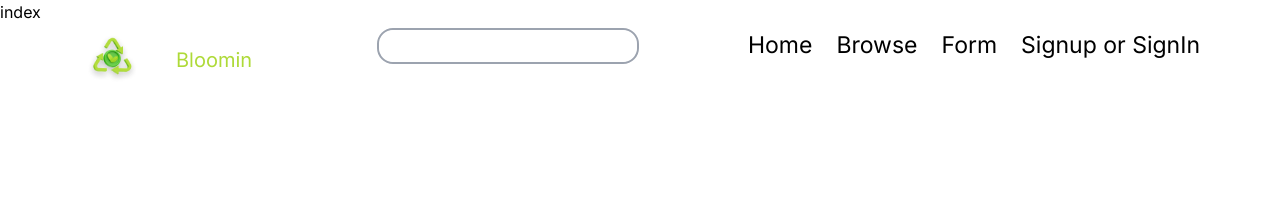
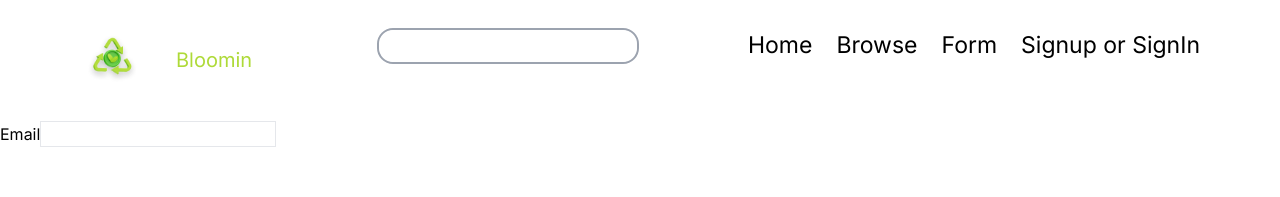
Before and after one commit to luismolinuevo/Bloomin, a Next.js app in the folder client/: page /signup in a window 1280 px wide. Shown: the top 197 px of the page. Built offline with nearby package versions, Linux system fonts and the light colour scheme.

Commit message:
Navbar fixed and structure of signup form created

```diff
--- a/client/components/Navbar/Navbar.js
+++ b/client/app/components/Navbar/Navbar.js
@@ -105,7 +105,7 @@ export default function Navbar() {
             ? "bg-gray-800 bg-opacity-80"
             : ""
         }`}
-        id="top"
+        style={{position: isScrolled ? "sticky" : "static", top: 0}}
       >
         <nav className="flex justify-between">
           <Link
--- a/client/app/layout.js
+++ b/client/app/layout.js
@@ -1,6 +1,6 @@
 import { Inter } from 'next/font/google'
 import './globals.css'
-import Navbar from '@/components/Navbar/Navbar'
+import Navbar from './components/Navbar/Navbar'
 
 const inter = Inter({ subsets: ['latin'] })
 
@@ -13,8 +13,10 @@ export default function RootLayout({ children }) {
   return (
     <html lang="en">
       <body className={inter.className}>
+        <div className='flex flex-col h-screen'>
         <Navbar/>
-        {children}
+        <main className='flex-grow'>{children}</main>
+        </div>
         </body>
     </html>
   )
--- a/client/app/signup/Form.jsx
+++ b/client/app/signup/Form.jsx
@@ -1,7 +1,27 @@
-import React from 'react'
+"use client"
+
+import React from "react";
+import { useForm } from "react-hook-form";
 
 export default function Form() {
+  const {
+    register,
+    data,
+    handleSubmit,
+    formState: { errors },
+  } = useForm();
   return (
-    <div>Form</div>
-  )
+    <form onSubmit={handleSubmit(data)}>
+      <label >Email</label>
+      <input {...register("email", { required: true })} className="border"/>
+      {errors.email && <p>Email is required.</p>}
+      <input {...register("Username", { required: true })} />
+      {errors.Username && <p>Username is required.</p>}
+      <input {...register("Password", { required: true })} />
+      {errors.Password && <p>Password is required.</p>}
+      <input {...register("ConfirmPassword", { required: true })} />
+      {errors.ConfirmPassword && <p>Confirm Password is required.</p>}
+    </form>
+  );
+
 }
--- a/client/app/signup/page.jsx
+++ b/client/app/signup/page.jsx
@@ -1,8 +1,11 @@
 import React from 'react'
+import Form from './Form'
 
 export default function index() {
   return (
-    <div>index</div>
+    <div>
+      <Form/>
+    </div>
   )
 }
 //need layout to have navbar on top
--- a/client/package.json
+++ b/client/package.json
@@ -12,7 +12,8 @@
     "@heroicons/react": "^1.0.6",
     "next": "14.0.0",
     "react": "^18",
-    "react-dom": "^18"
+    "react-dom": "^18",
+    "react-hook-form": "^7.48.2"
   },
   "devDependencies": {
     "autoprefixer": "^10",
```
Also changed, not shown: client/app/components/Navbar/SearchBar.js (renamed from client/components/Navbar/SearchBar.js), 1 other file (tests, documents, lock files or other folders).
